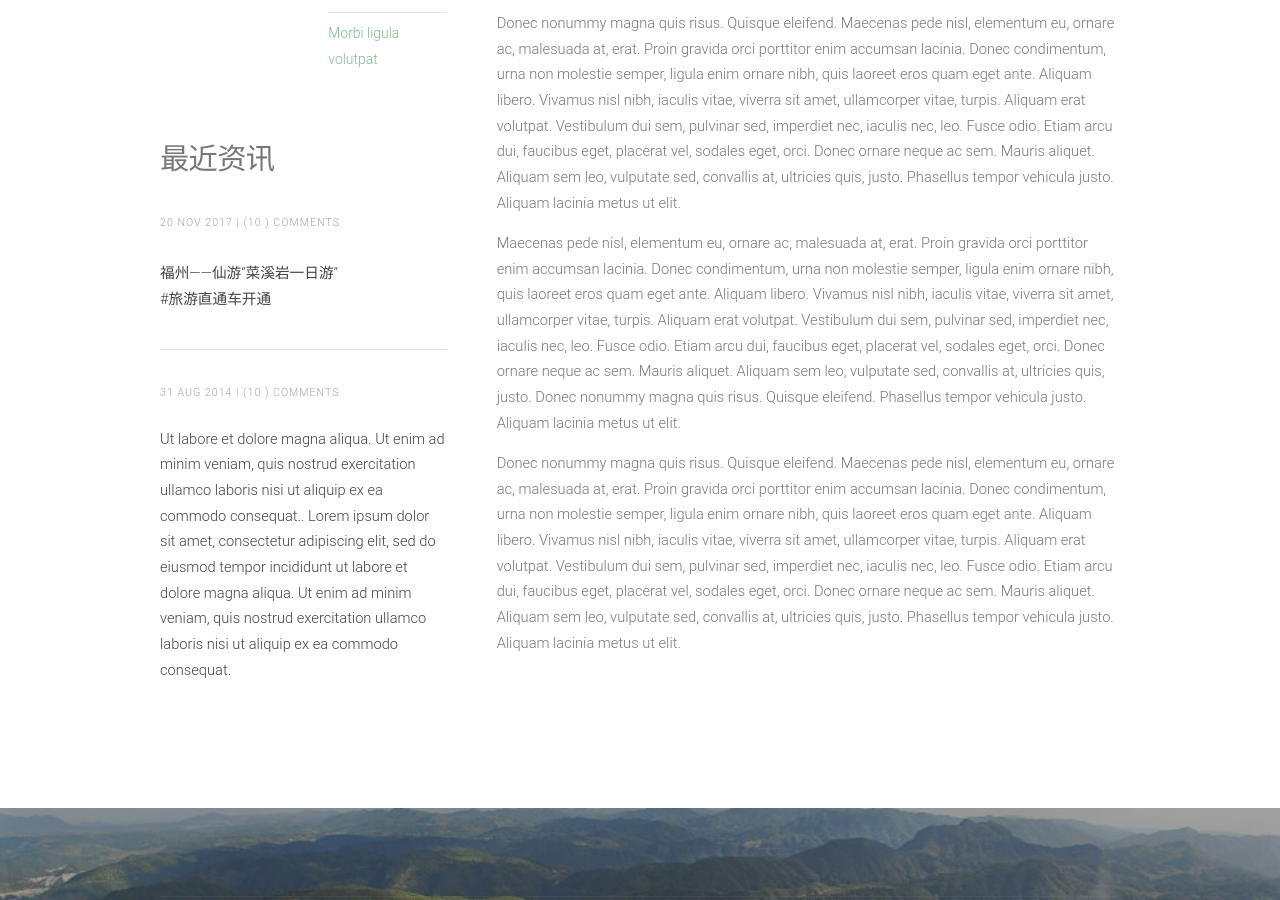
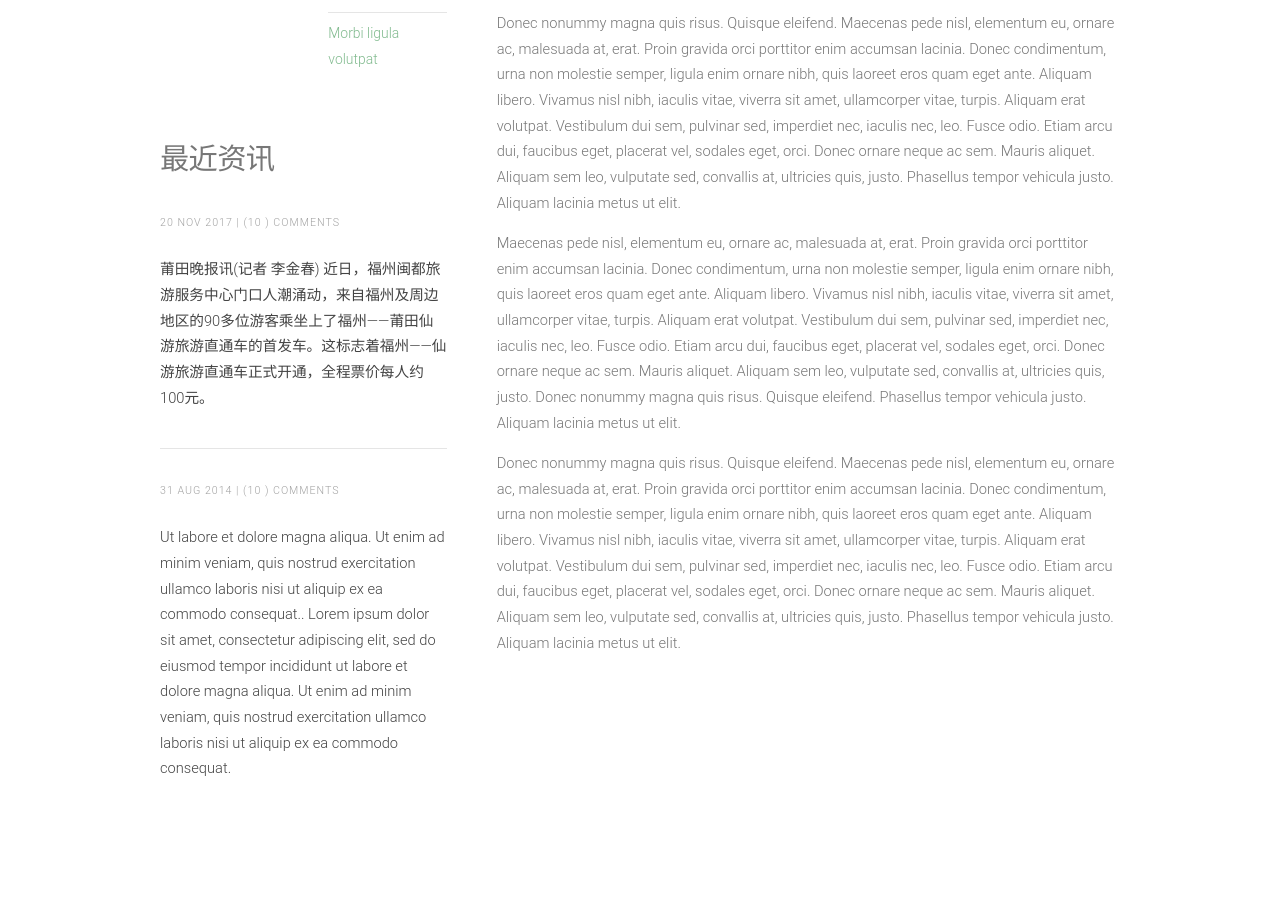
Before and after one commit to yuejianhua/caixiyan.github.io, a Jekyll site: the page built from left-sidebar.html, in a window 1280 px wide and 900 px high, scrolled down 785 px. Built offline with Jekyll 4.4.1, drawn with Linux system fonts in a browser that asks for light colours.

Commit message:
Update 2017-11-20-fuzhou-caixi.md

```diff
--- a/_posts/2017-11-20-fuzhou-caixi.md
+++ b/_posts/2017-11-20-fuzhou-caixi.md
@@ -3,10 +3,7 @@ title:  福州——仙游“菜溪岩一日游”旅游直通车开通
 featured: images/没有.jpg
 layout: post
 ---
-# 福州——仙游“菜溪岩一日游”
-#旅游直通车开通
-
-　莆田晚报讯(记者 李金春)
+  莆田晚报讯(记者 李金春)
  近日，福州闽都旅游服务中心门口人潮涌动，来自福州及周边地区的90多位游客乘坐上了福州——莆田仙游旅游直通车的首发车。这标志着福州——仙游旅游直通车正式开通，全程票价每人约100元。
 
 　　据悉，随着沈海复线的开通，仙游已成为福州的“后花园”。有着“百景千姿观不尽，八闽胜地菜溪先”之称的菜溪岩，是“仙游四大名景”之一。其天然幽静的旅游避暑胜地，境内的心动石栩栩如生、形态逼真，被誉为“八闽第一石”；雷轰瀑布、象鼻岩、虎啸岩等都是必游景点；其涧深谷幽、山清水秀的生态美景，赢得往来游客络绎不绝。
```
